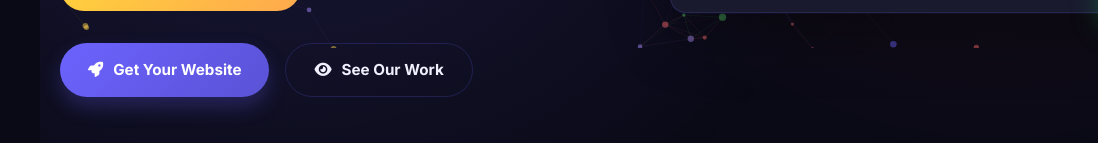
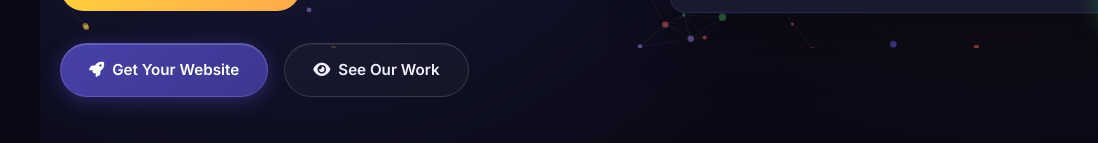
Before and after one commit to Bhat-illahi/webcraft-studio, a plain HTML site: page index.html in a window 1280 px wide. Shown: the part 752-895 px from the top of the page, 0-1098 px from the left. Drawn offline with Linux system fonts and the light colour scheme.

Commit message:
Upgrade all buttons to a premium glassmorphism design

```diff
--- a/style.css
+++ b/style.css
@@ -71,41 +71,55 @@ img {
   font-weight: 600;
   font-size: 0.95rem;
   cursor: pointer;
-  border: none;
+  border: 1px solid rgba(255, 255, 255, 0.1);
+  background: rgba(255, 255, 255, 0.03);
+  backdrop-filter: blur(12px);
+  -webkit-backdrop-filter: blur(12px);
+  text-decoration: none;
   transition: var(--transition);
 }
 
 .btn-primary {
-  background: linear-gradient(135deg, var(--primary), var(--primary-dark));
+  background: linear-gradient(135deg, rgba(108, 99, 255, 0.6), rgba(90, 82, 213, 0.6));
   color: #fff;
-  box-shadow: 0 4px 20px rgba(108, 99, 255, 0.4);
+  border: 1px solid rgba(167, 139, 250, 0.3);
+  box-shadow: 0 4px 20px rgba(108, 99, 255, 0.3), inset 0 1px 0 rgba(255, 255, 255, 0.2);
 }
 
 .btn-primary:hover {
   transform: translateY(-2px);
-  box-shadow: 0 8px 30px rgba(108, 99, 255, 0.6);
+  background: linear-gradient(135deg, rgba(108, 99, 255, 0.8), rgba(90, 82, 213, 0.8));
+  box-shadow: 0 8px 30px rgba(108, 99, 255, 0.5), inset 0 1px 0 rgba(255, 255, 255, 0.3);
+  border-color: rgba(167, 139, 250, 0.5);
 }
 
 .btn-outline {
-  background: transparent;
+  background: rgba(255, 255, 255, 0.03);
   color: var(--text);
-  border: 2px solid var(--border);
+  border: 1px solid rgba(255, 255, 255, 0.15);
+  box-shadow: inset 0 1px 0 rgba(255, 255, 255, 0.05);
 }
 
 .btn-outline:hover {
   border-color: var(--primary);
-  color: var(--primary);
+  background: rgba(108, 99, 255, 0.15);
+  color: #fff;
   transform: translateY(-2px);
+  box-shadow: 0 8px 20px rgba(108, 99, 255, 0.2), inset 0 1px 0 rgba(255, 255, 255, 0.1);
 }
 
 .btn-whatsapp {
-  background: linear-gradient(135deg, #25D366, #128C7E);
+  background: linear-gradient(135deg, rgba(37, 211, 102, 0.6), rgba(18, 140, 126, 0.6));
   color: #fff;
+  border: 1px solid rgba(37, 211, 102, 0.3);
+  box-shadow: 0 4px 20px rgba(37, 211, 102, 0.3), inset 0 1px 0 rgba(255, 255, 255, 0.2);
 }
 
 .btn-whatsapp:hover {
   transform: translateY(-2px);
-  box-shadow: 0 8px 30px rgba(37, 211, 102, 0.4);
+  background: linear-gradient(135deg, rgba(37, 211, 102, 0.8), rgba(18, 140, 126, 0.8));
+  box-shadow: 0 8px 30px rgba(37, 211, 102, 0.5), inset 0 1px 0 rgba(255, 255, 255, 0.3);
+  border-color: rgba(37, 211, 102, 0.5);
 }
 
 .btn.full-width {
@@ -1288,50 +1302,7 @@ img {
 }
 
 /* Processing & Success States */
-/* Unified Button Styles */
-.btn {
-  display: inline-flex;
-  align-items: center;
-  gap: 10px;
-  padding: 14px 28px;
-  border-radius: 50px;
-  font-weight: 700;
-  font-size: 0.95rem;
-  cursor: pointer;
-  transition: all 0.3s cubic-bezier(0.4, 0, 0.2, 1);
-  text-decoration: none;
-  font-family: inherit;
-  border: none;
-}
-
-.btn-sm {
-  padding: 8px 18px;
-  font-size: 0.85rem;
-}
-
-.btn-primary {
-  background: linear-gradient(135deg, var(--primary), var(--primary-dark));
-  color: #fff;
-  box-shadow: 0 10px 20px rgba(108, 99, 255, 0.25);
-}
-
-.btn-primary:hover {
-  transform: translateY(-3px);
-  box-shadow: 0 15px 30px rgba(108, 99, 255, 0.4);
-}
-
-.btn-outline {
-  background: transparent;
-  color: var(--text);
-  border: 1px solid var(--border);
-}
-
-.btn-outline:hover {
-  border-color: var(--primary);
-  color: var(--primary);
-  background: rgba(108, 99, 255, 0.05);
-  transform: translateY(-2px);
-}
+/* Unified Button Styles Removed (Now handled dynamically via earlier glassmorphism class) */
 
 .full-width {
   width: 100%;
```
